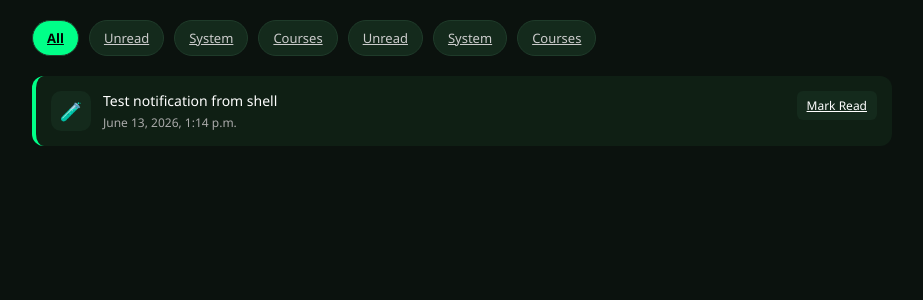
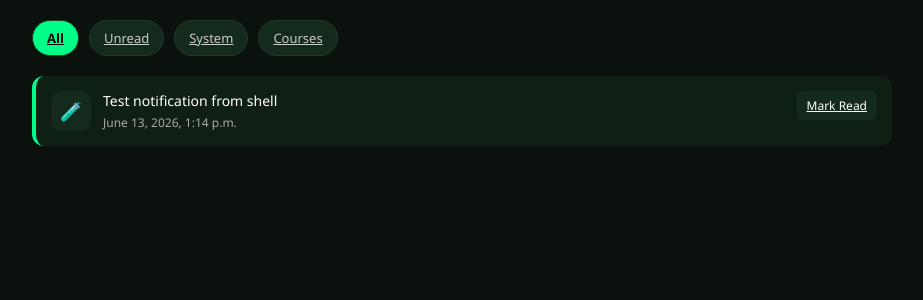
Before and after one commit to thenightowl404/sd_, a Django app: page /notifications/ in a window 1280 px wide. Shown: the part 71-371 px from the top of the page, without its empty margins (178-1101 px from the left). Run offline with Django 5.2, Linux system fonts and the light colour scheme; a user stored in the database is signed in; data comes from the database, SQL or seed files in the repository.

Commit message:
Update Notification.html

```diff
--- a/backend/templates/Notification.html
+++ b/backend/templates/Notification.html
@@ -1,4 +1,5 @@
 <!DOCTYPE html>
+{% load static %}
 <html lang="en">
 <head>
 <meta charset="UTF-8">
@@ -209,9 +210,7 @@ body{
 <a href="?filter=system" class="tab {% if current_filter == 'system' %}active{% endif %}">System</a>
 
 <a href="?filter=course" class="tab {% if current_filter == 'course' %}active{% endif %}">Courses</a>
-  <a href="?filter=unread" class="tab">Unread</a>
-  <a href="?filter=system" class="tab">System</a>
-  <a href="?filter=course" class="tab">Courses</a>
+
 </div>
 
   <div id="list">
@@ -249,6 +248,6 @@ body{
 </div>
 
 </div>
-
+<script src="{% static 'js/theme.js' %}"></script>
 </body>
 </html>
```
